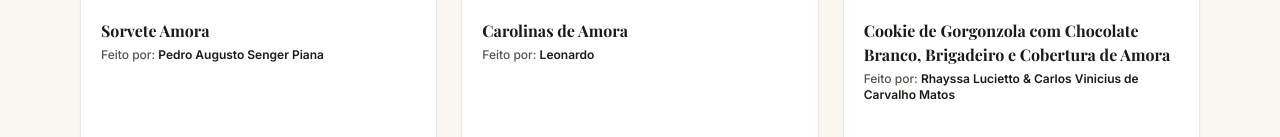
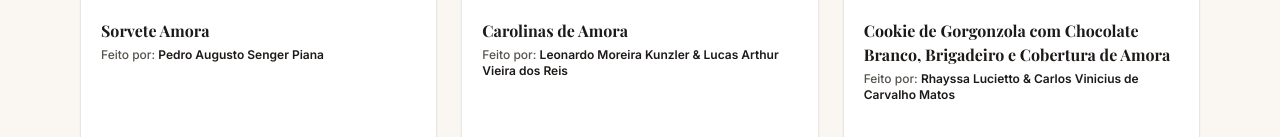
Before and after one commit to Augusto8400/Trof-u-Amora-2026-, a plain HTML site: page index.html in a window 1280 px wide. Shown: the part 1511-1648 px from the top of the page. Drawn offline with nearby package versions, Linux system fonts and the light colour scheme; a web font is replaced by a local one.

Commit message:
Update index.html

```diff
--- a/index.html
+++ b/index.html
@@ -238,7 +238,7 @@
             {
                 id: 5,
                 title: "Carolinas de Amora",
-                author: "Leonardo",
+                author: "Leonardo Moreira Kunzler & Lucas Arthur Vieira dos Reis",
                 rank: 0,
                 fileType: "pdf",
                 fileUrl: "assets/receitas/Carolinas de amora - LeuuK (Leonardo).pdf",
```
